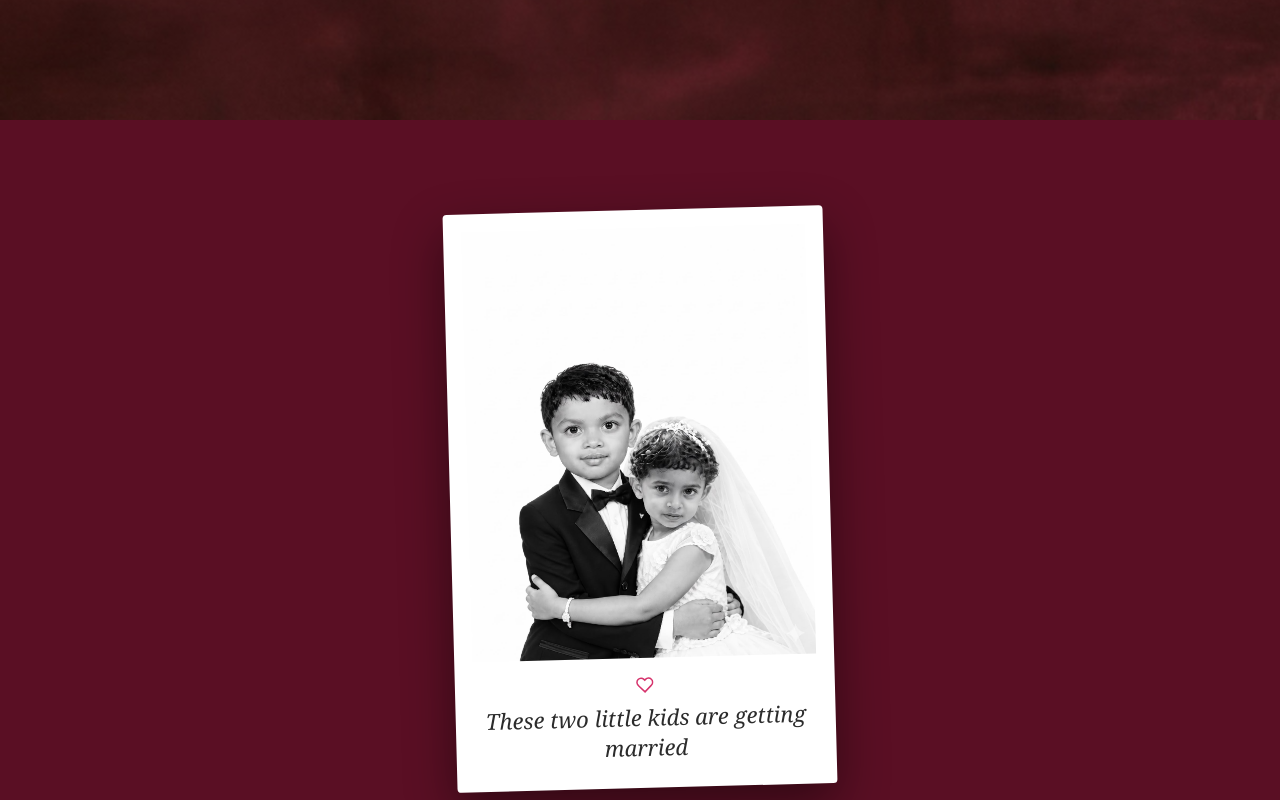
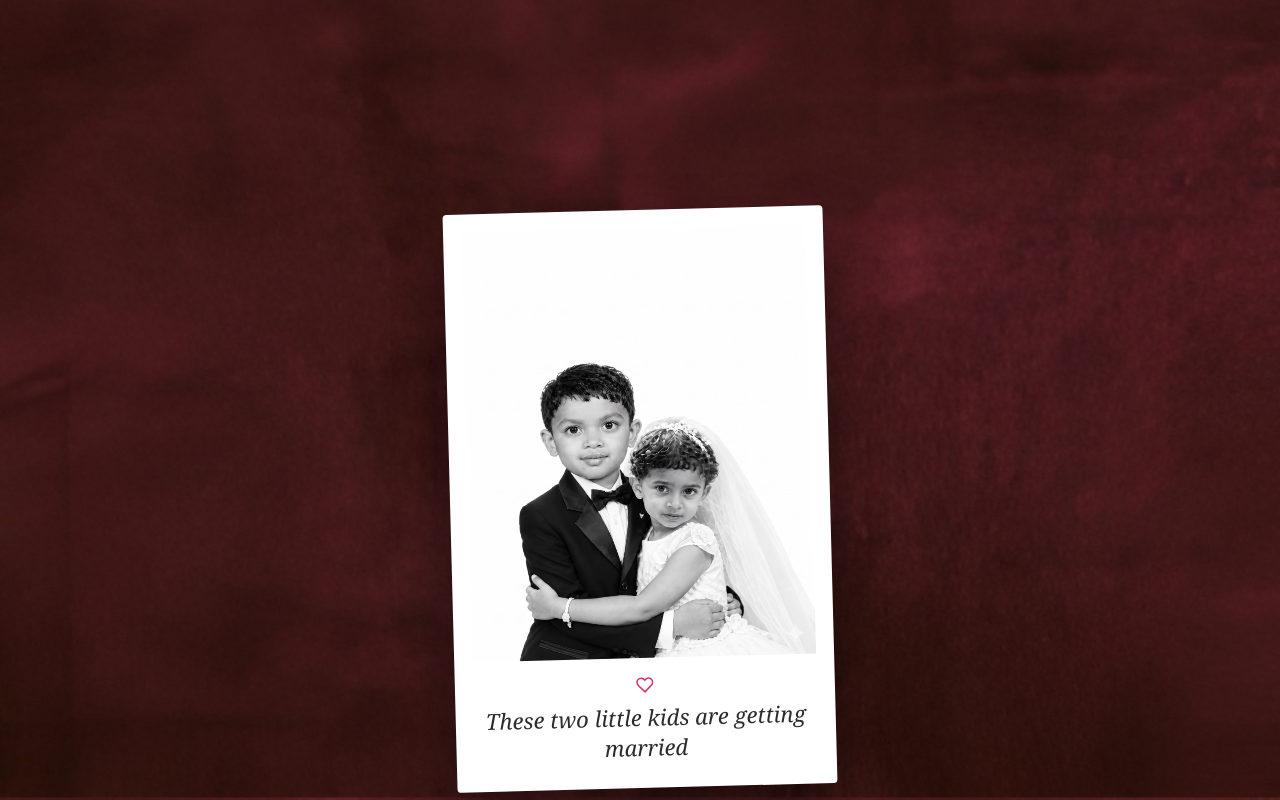
Before and after one commit to noufalrasak/R-R, a plain HTML site: page index.html in a window 1280 px wide. Shown: the part 1480-2280 px from the top of the page. Drawn offline with Linux system fonts and the light colour scheme.

Commit message:
Update styles.css

```diff
--- a/styles.css
+++ b/styles.css
@@ -63,7 +63,7 @@ body {
    3. IMAGE
    ============================================================ */
 .photo-section {
-    background: #5a0f24;
+    background: transparent;
     display: flex;
     justify-content: center;
     padding: 90px 24px;
@@ -107,7 +107,6 @@ body {
     font-size: clamp(18px, 4.5vw, 22px);
     color: #2b2b2b;
 }
-
 /* ============================================================
    4. EVENT
    ============================================================ */
```
